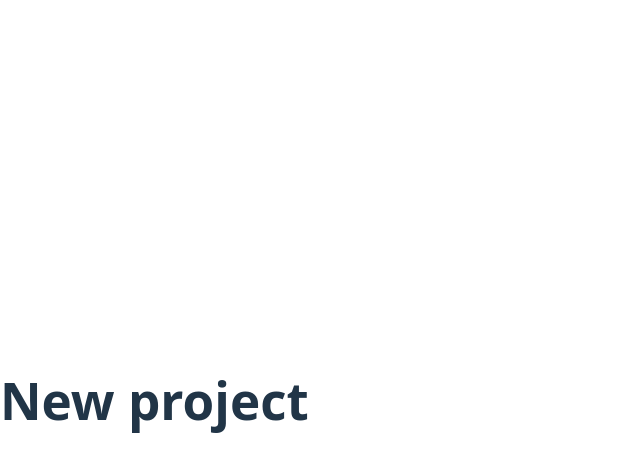
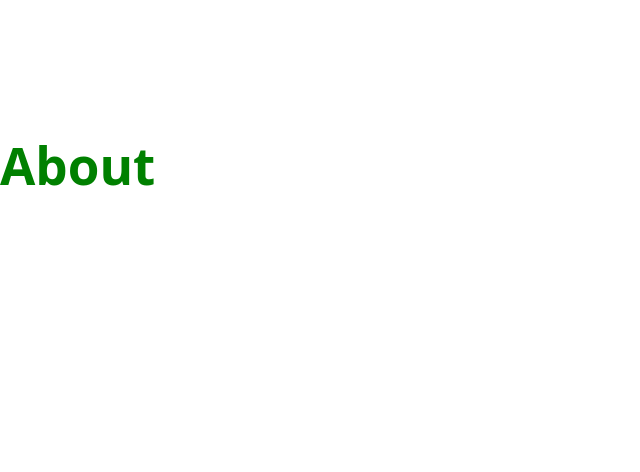
Before and after one commit to Viniciusrodd/Art_Gallery, a React (Vite) app: page /about in a window 1280 px wide. Shown: the top 472 px of the page, without its empty margins (0-640 px from the left). Built offline with nearby package versions, Linux system fonts and the light colour scheme.

Commit message:
React Router dom + adição de novas pages para rotas

```diff
--- a/package.json
+++ b/package.json
@@ -12,7 +12,8 @@
   "dependencies": {
     "firebase": "^11.6.0",
     "react": "^19.0.0",
-    "react-dom": "^19.0.0"
+    "react-dom": "^19.0.0",
+    "react-router-dom": "^7.4.1"
   },
   "devDependencies": {
     "@eslint/js": "^9.21.0",
--- a/src/App.jsx
+++ b/src/App.jsx
@@ -1,9 +1,25 @@
+
+// import components
+import { BrowserRouter, Routes, Route, Navigate } from 'react-router-dom'
+
+// import pages
+import Home from './pages/Home/Home'
+import About from './pages/About/About'
+
+// import style
 import './App.css'
 
 function App() {
     return (
-        <div>
-            <h1>New project</h1>
+        <div className='App'>
+            <BrowserRouter>
+                <div className="container">
+                    <Routes>
+                        <Route path='/' element={ <Home /> } />
+                        <Route path='/about' element={ <About /> } />
+                    </Routes>
+                </div>
+            </BrowserRouter>
         </div>
     )
 }
--- /dev/null
+++ b/src/pages/About/About.jsx
@@ -0,0 +1,13 @@
+
+// css
+import styles from './About.module.css';
+
+const About = () => {
+    return (
+        <div>
+            <h1 className={styles.teste}>About</h1>
+        </div>
+    );
+};
+
+export default About;
--- /dev/null
+++ b/src/pages/About/About.module.css
@@ -0,0 +1,5 @@
+@charset "UTF-8";
+
+.teste{
+    color: green;
+}
--- /dev/null
+++ b/src/pages/Home/Home.jsx
@@ -0,0 +1,13 @@
+
+// css
+import styles from './Home.module.css';
+
+const Home = () => {
+    return(
+        <div>
+            <h1 className={styles.teste}>Home</h1>
+        </div>
+    );
+};
+
+export default Home;
--- /dev/null
+++ b/src/pages/Home/Home.module.css
@@ -0,0 +1,5 @@
+@charset "UTF-8";
+
+.teste{
+    color: red;
+}
```
Also changed, not shown: src/firebase/config.js (renamed from firebase/config.js), 1 other file (tests, documents, lock files or other folders).
